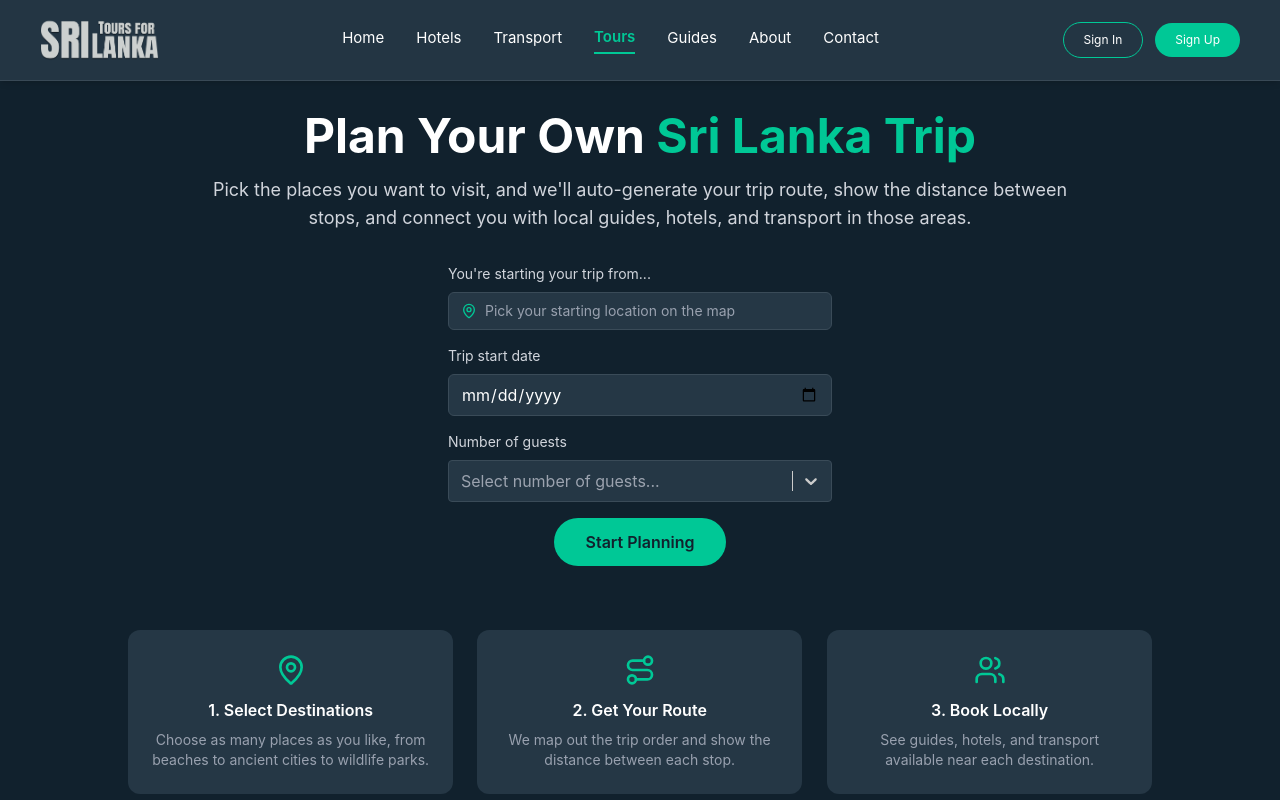
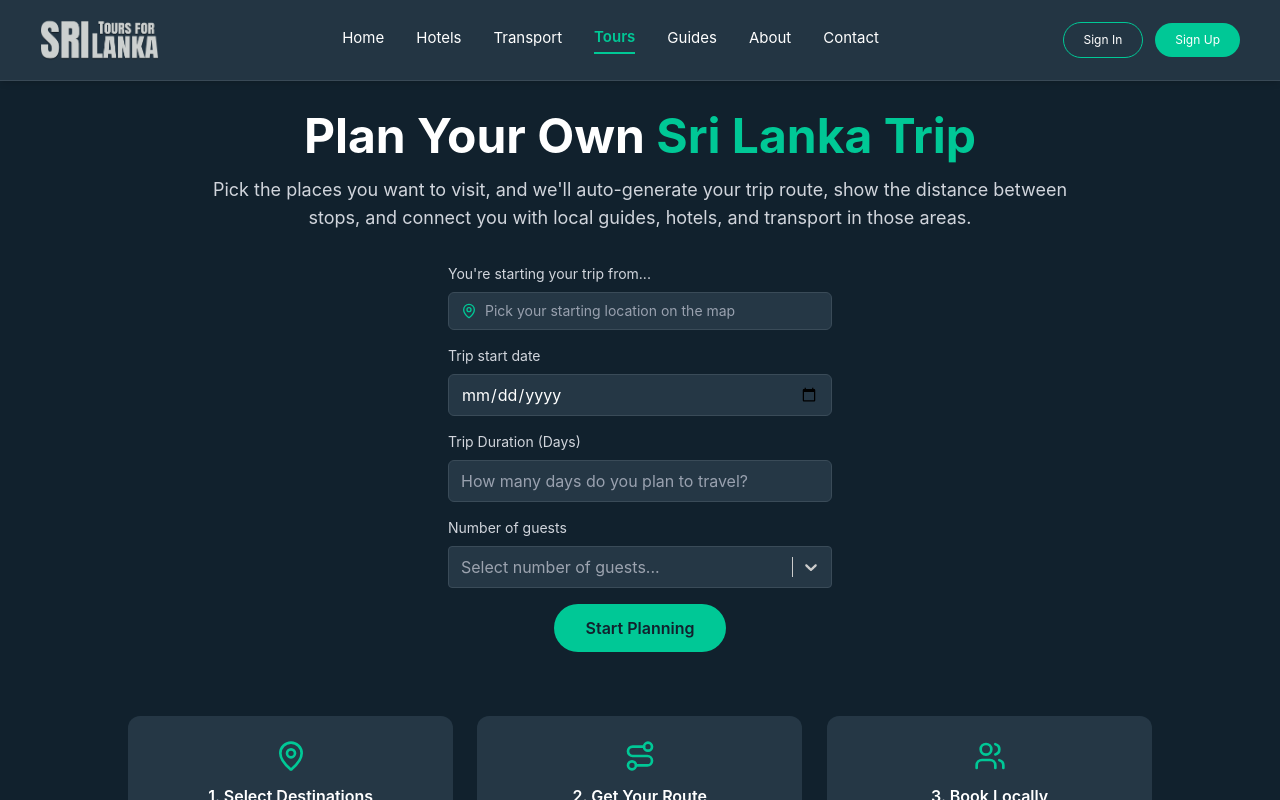
Before and after one commit to SahanAvinash/TourForSriLanka-FrontEnd, a React (Vite) app in the folder tour-for-sri-lanka/: page /tours in a window 1280 px wide. Shown: the top 800 px of the page. Built offline with nearby package versions, Linux system fonts and the light colour scheme; a web font is replaced by a local one.

Commit message:
add duration input for tour page

```diff
--- a/tour-for-sri-lanka/src/pages/tour/TourPage.jsx
+++ b/tour-for-sri-lanka/src/pages/tour/TourPage.jsx
@@ -94,6 +94,7 @@ const TourPage = () => {
     return saved ? { value: saved, label: saved } : null;
   });
   const [startDate, setStartDate] = useState(() => sessionStorage.getItem("tourStartDate") || "");
+  const [tripDuration, setTripDuration] = useState(() => sessionStorage.getItem("tourTripDuration") || "");
   const [numberOfGuests, setNumberOfGuests] = useState(() => {
     const saved = sessionStorage.getItem("tourNumberOfGuests");
     if (!saved) return null;
@@ -120,6 +121,10 @@ const TourPage = () => {
   useEffect(() => {
     if (startDate) sessionStorage.setItem("tourStartDate", startDate);
   }, [startDate]);
+
+  useEffect(() => {
+    if (tripDuration) sessionStorage.setItem("tourTripDuration", tripDuration);
+  }, [tripDuration]);
 
   useEffect(() => {
     if (numberOfGuests) sessionStorage.setItem("tourNumberOfGuests", numberOfGuests.value);
@@ -340,6 +345,10 @@ const TourPage = () => {
       setError("Please select your trip start date.");
       return;
     }
+    if (!tripDuration || Number(tripDuration) <= 0) {
+      setError("Please enter a valid trip duration in days.");
+      return;
+    }
     if (!numberOfGuests) {
       setError("Please select the number of guests.");
       return;
@@ -349,6 +358,7 @@ const TourPage = () => {
       state: {
         startDistrict: startDistrict?.value,
         startDate,
+        tripDuration: Number(tripDuration),
         numberOfGuests: numberOfGuests.value,
         startLat: startLocation?.lat,
         startLng: startLocation?.lng,
@@ -407,6 +417,23 @@ const TourPage = () => {
                 setError("");
               }}
               className="w-full bg-[#253745] border border-[#3a4b58] rounded-md px-3 py-2 text-white focus:outline-none focus:border-[#00C896]"
+            />
+          </div>
+
+          <div className="max-w-sm mx-auto mb-4 text-left">
+            <label className="block text-sm text-gray-300 mb-2">
+              Trip Duration (Days)
+            </label>
+            <input
+              type="number"
+              min="1"
+              placeholder="How many days do you plan to travel?"
+              value={tripDuration}
+              onChange={(e) => {
+                setTripDuration(e.target.value);
+                setError("");
+              }}
+              className="w-full bg-[#253745] border border-[#3a4b58] rounded-md px-3 py-2 text-white placeholder:text-gray-400 focus:outline-none focus:border-[#00C896]"
             />
           </div>
 
```
